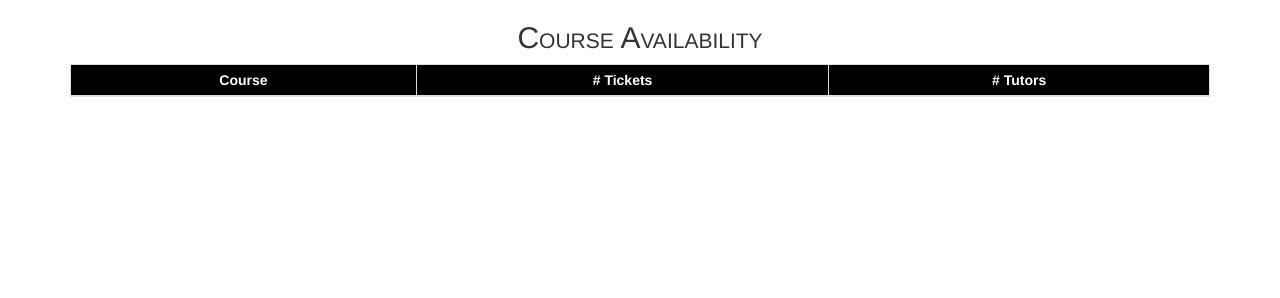
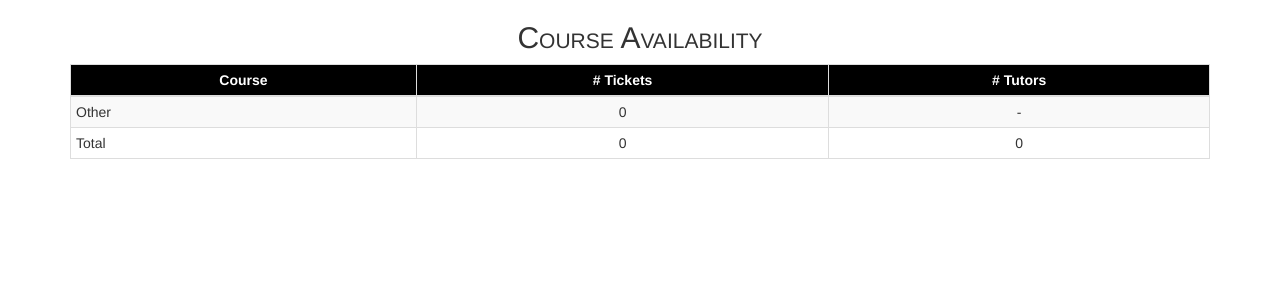
Before and after one commit to a-hodges/ist-tutoring, a Flask app: page /status.html in a window 1280 px wide. Shown: the part 266-564 px from the top of the page. Run offline with Flask 2, Linux system fonts and the light colour scheme; lists and menus that the app fills with data are empty; some libraries are stand-ins or nearby versions.

Commit message:
Added rows to status table
Added other for any tickets not listed elsewhere and total for the
total number of tickets vs tutors

```diff
--- a/portal.py
+++ b/portal.py
@@ -6,6 +6,7 @@ import datetime
 import argparse
 import csv
 import io
+from operator import attrgetter
 
 import pytz
 from flask import (
@@ -435,6 +436,16 @@ def status():
             join(m.can_tutor_table).\
             filter(course.id == m.can_tutor_table.columns['course_id']).count()
 
+    other_tickets = m.Tickets.query.\
+        filter(m.Tickets.status.in_((None, m.Status.Open, m.Status.Claimed))).\
+        join(m.Sections).\
+        filter(~m.Sections.course_id.in_(map(attrgetter('id'), courses))).\
+        count()
+
+    total_tickets = sum(c.current_tickets for c in courses) + other_tickets
+
+    total_tutors = m.Tutors.query.filter_by(is_working=True).count()
+
     # Get list of open Tickets
     tickets = m.Tickets.query.filter(
         m.Tickets.status.in_((None, m.Status.Open))
@@ -448,6 +459,9 @@ def status():
         messages=messages,
         courses=courses,
         tickets=tickets,
+        other_tickets=other_tickets,
+        total_tickets=total_tickets,
+        total_tutors=total_tutors,
     )
     return html
 
--- a/templates/status.html
+++ b/templates/status.html
@@ -42,6 +42,16 @@
                     <td class="centered">{{ course.current_tutors }}</td>
                 </tr>
                 {% endfor %}
+                <tr>
+                    <td>Other</td>
+                    <td class="centered">{{ other_tickets }}</td>
+                    <td class="centered">-</td>
+                </tr>
+                <tr>
+                    <td>Total</td>
+                    <td class="centered">{{ total_tickets }}</td>
+                    <td class="centered">{{ total_tutors }}</td>
+                </tr>
             </tbody>
         </table>
     </div>
```
